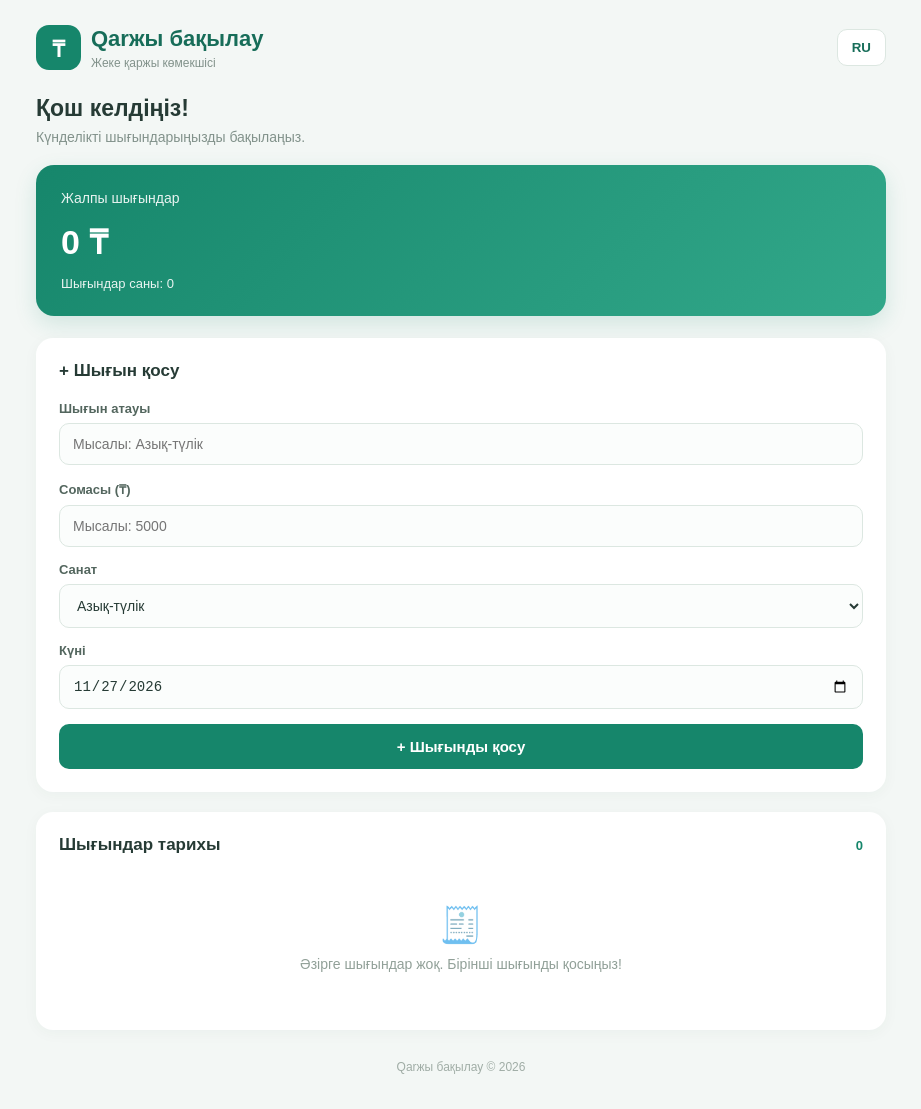
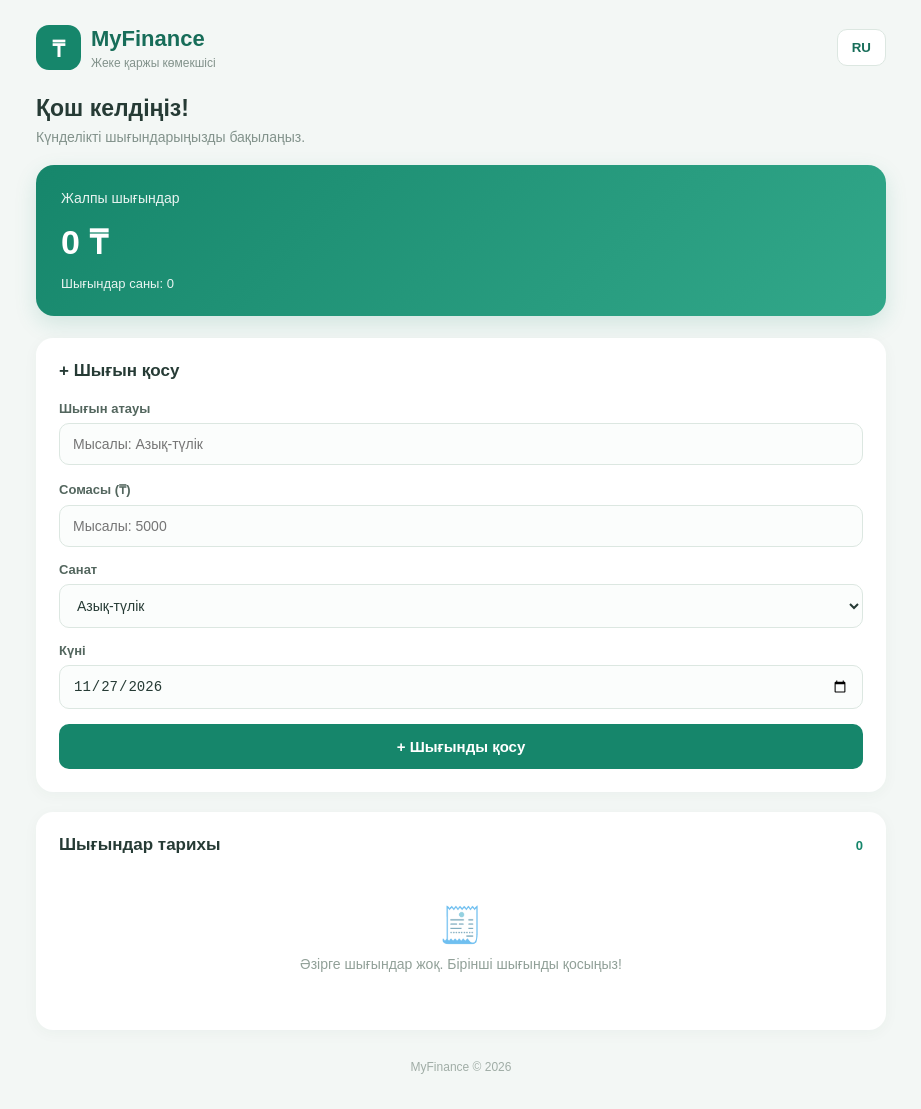
Before and after one commit to dilnaz5/pwa13-aubakirova, a plain HTML site: page index.html in a window 1280 px wide. Shown: the whole page, without its empty margins (179-1100 px from the left). Drawn offline with Linux system fonts and the light colour scheme.

Commit message:
Update index.html

```diff
--- a/index.html
+++ b/index.html
@@ -315,7 +315,7 @@
     <div class="logo">
       <div class="logo-icon">₸</div>
       <div>
-        <h1>Qarжы бақылау</h1>
+        <h1>MyFinance</h1>
         <div class="subtitle" data-i18n="subtitle">
           Жеке қаржы көмекшісі
         </div>
@@ -425,7 +425,7 @@
   </section>
 
   <footer data-i18n="footer">
-    Qarжы бақылау © 2026
+    MyFinance © 2026
   </footer>
 
 </div>
@@ -460,7 +460,7 @@
       invalidAmount: "Соманы 0-ден үлкен сан ретінде енгізіңіз.",
       invalidDate: "Күнді дұрыс таңдаңыз.",
       storageError: "Деректерді сақтау мүмкін болмады.",
-      footer: "Qarжы бақылау © 2026",
+      footer: "MyFinance © 2026",
       categories: {
         food: "Азық-түлік",
         transport: "Көлік",
@@ -497,7 +497,7 @@
       invalidAmount: "Введите сумму больше нуля.",
       invalidDate: "Выберите корректную дату.",
       storageError: "Не удалось сохранить данные.",
-      footer: "Qarжы бақылау © 2026",
+      footer: "MyFinance © 2026",
       categories: {
         food: "Продукты",
         transport: "Транспорт",
```
